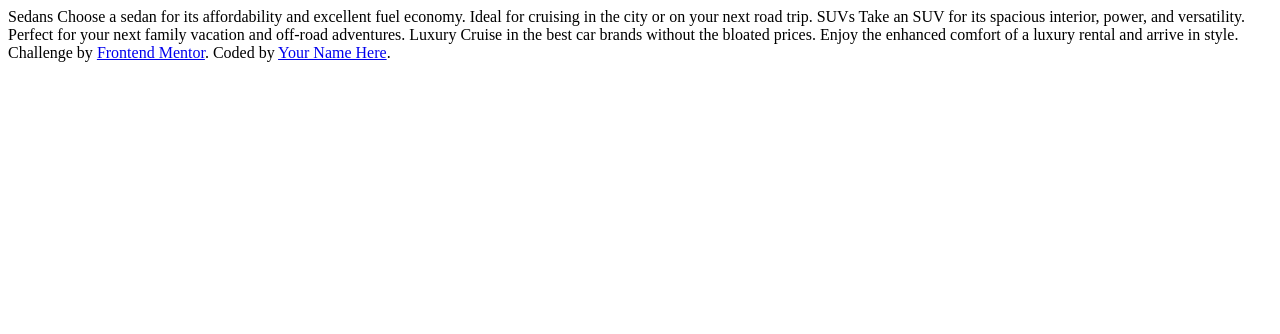
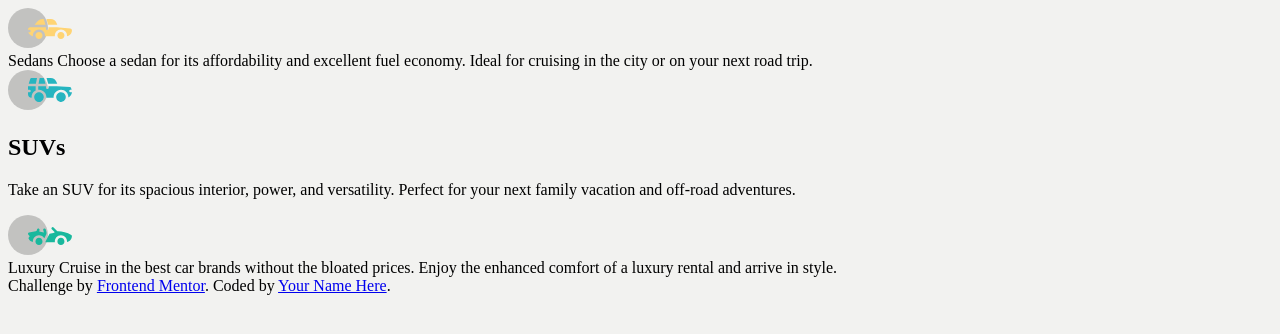
Before and after one commit to JacquesPieterse7/3-column-preview-card-, a plain HTML site: page index.html in a window 1280 px wide. Drawn offline with Linux system fonts and the light colour scheme.

Commit message:
first commit

```diff
--- a/index.html
+++ b/index.html
@@ -5,25 +5,50 @@
   <meta name="viewport" content="width=device-width, initial-scale=1.0">
 
   <link rel="icon" type="image/png" sizes="32x32" href="./images/favicon-32x32.png">
-
   <link rel="stylesheet" href="style.css">
+  <link href="https://fonts.googleapis.com/css2?family=Big+Shoulders+Display:wght@700&family=Lexend+Deca&display=swap" rel="stylesheet"/>
 
   <title>Frontend Mentor | 3-column preview card component</title>
 
 </head>
 <body>
-
+  <div class="container">
+        <!-- Sedans card -->
+      <div id="columns" class="sedan">
+          <div class="icon">
+            <img src="images/icon-sedans.svg"/>
+          </div>
             Sedans
             Choose a sedan for its affordability and excellent fuel economy. Ideal for cruising in the city
             or on your next road trip.
+        </div>
 
-  SUVs
+        <!-- Suv card -->
+        <div id="columns" class="suv">
+            <div class="icon">
+                <img src="images/icon-suvs.svg"/>
+            </div>
+
+            <div class="text">
+                <h2 class="heading">SUVs</h2>
+                <p>
                     Take an SUV for its spacious interior, power, and versatility. Perfect for your next family vacation
                     and off-road adventures.
+                </p>
+            </div>
+        </div>
 
+        <!-- Luxury card -->
+        <div id="columns" class="luxury">
+            <div class="icon">
+                <img src="images/icon-luxury.svg"/>
+            </div>
             Luxury
             Cruise in the best car brands without the bloated prices. Enjoy the enhanced comfort of a luxury
             rental and arrive in style.
+        </div>
+
+    </div>
 
   <div class="attribution">
     Challenge by <a href="https://www.frontendmentor.io?ref=challenge" target="_blank">Frontend Mentor</a>.
--- a/style.css
+++ b/style.css
@@ -0,0 +1,19 @@
+body {
+    background-color: #f2f2f0;
+}
+
+.container {
+
+}
+
+.column1 {
+
+}
+
+.column2 {
+
+}
+
+.column3 {
+
+}
```
Lines whose indentation alone changed are shown as unchanged.
